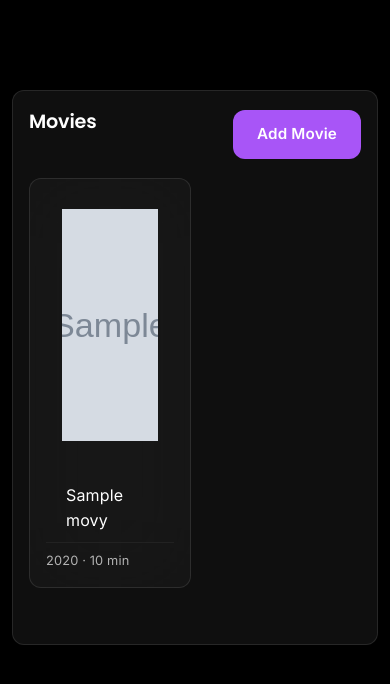
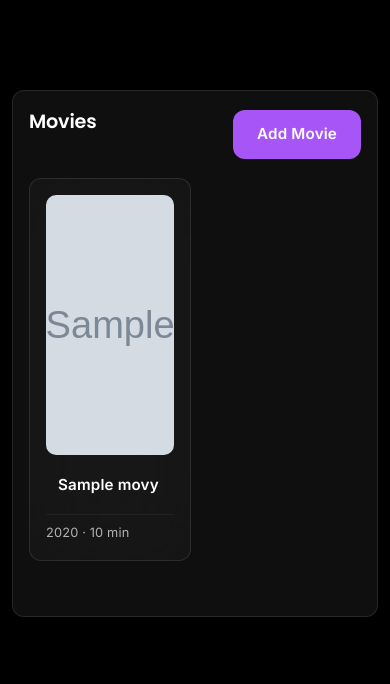
Before and after one commit to RobinsonX47/LUMO, a Flask app: page /admin/movies in a window 390 px wide. Shown: the part 50-734 px from the top of the page. Run offline with Flask 3, Linux system fonts and the light colour scheme; a user stored in the database is signed in; tables that the repository leaves empty hold one stand-in row (values such as "Sample post"); grey boxes marked "Sample" are stand-in pictures; data that the repository does not hold is empty; parts of the project's set-up code (start-up, migrations or seed data) failed here and were passed over; some libraries are stand-ins or nearby versions.

Commit message:
fix(ui): prevent card titles from clipping

```diff
--- a/static/css/style.css
+++ b/static/css/style.css
@@ -701,7 +701,8 @@ body {
   height: 260px;
   object-fit: cover;
   margin-bottom: 12px;
-  padding-right: 14px;
+  padding: 0;
+  display: block;
   flex-shrink: 0;
 }
 
@@ -709,19 +710,20 @@ body {
   filter: brightness(1.05);
   transition-delay: 0s;
 }
-  padding: 14px 14px;
+
 .movie-title {
   font-size: 0.95rem;
   font-weight: 600;
-  padding: 8px 14px;
+  padding: 8px 14px 10px;
   color: var(--text-primary);
   display: -webkit-box;
   -webkit-line-clamp: 2;
   line-clamp: 2;
   -webkit-box-orient: vertical;
   overflow: hidden;
-  line-height: 1.3;
-  height: 2.6em;
+  line-height: 1.35;
+  min-height: 2.9em;
+  overflow-wrap: anywhere;
 }
 
 .movie-meta {
@@ -1243,11 +1245,12 @@ html {
   }
 
   .movie-poster {
-     padding: 14px 16px; /* Updated padding to match grid layout */
+     padding: 0;
   }
 
   .movie-title {
-     padding: 8px 20px; /* Updated padding to match grid layout */
+      padding: 8px 12px 10px;
+      min-height: 3.1em;
   }
 
   .hero-carousel {
```
